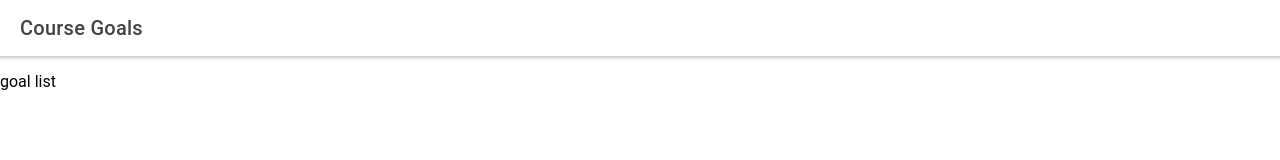
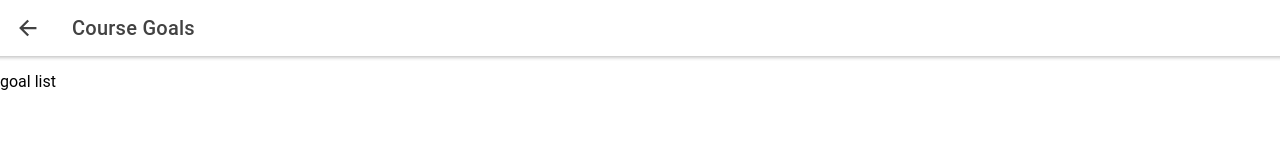
Before and after one commit to onegrit/course-app, a React (Create React App) app: page /course-goals in a window 1280 px wide. Shown: the top 160 px of the page. Built offline with nearby package versions, Linux system fonts and the light colour scheme.

Commit message:
feat(courses): add push-pop navigation between Courses and CourseGoals

```diff
--- a/src/pages/CourseGoals.tsx
+++ b/src/pages/CourseGoals.tsx
@@ -1,5 +1,7 @@
 import React from "react";
 import {
+  IonBackButton,
+  IonButtons,
   IonContent,
   IonHeader,
   IonPage,
@@ -12,6 +14,9 @@ const CourseGoals: React.FC = () => {
     <IonPage>
       <IonHeader>
         <IonToolbar>
+          <IonButtons slot="start">
+            <IonBackButton defaultHref="/" />
+          </IonButtons>
           <IonTitle>Course Goals</IonTitle>
         </IonToolbar>
       </IonHeader>
```
